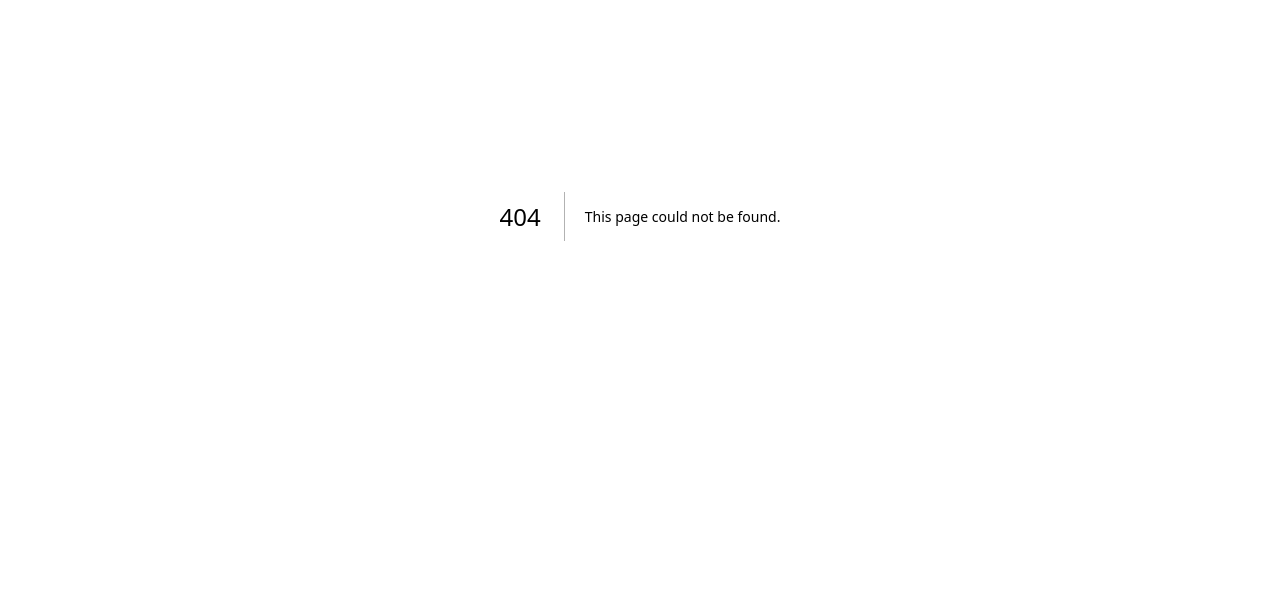
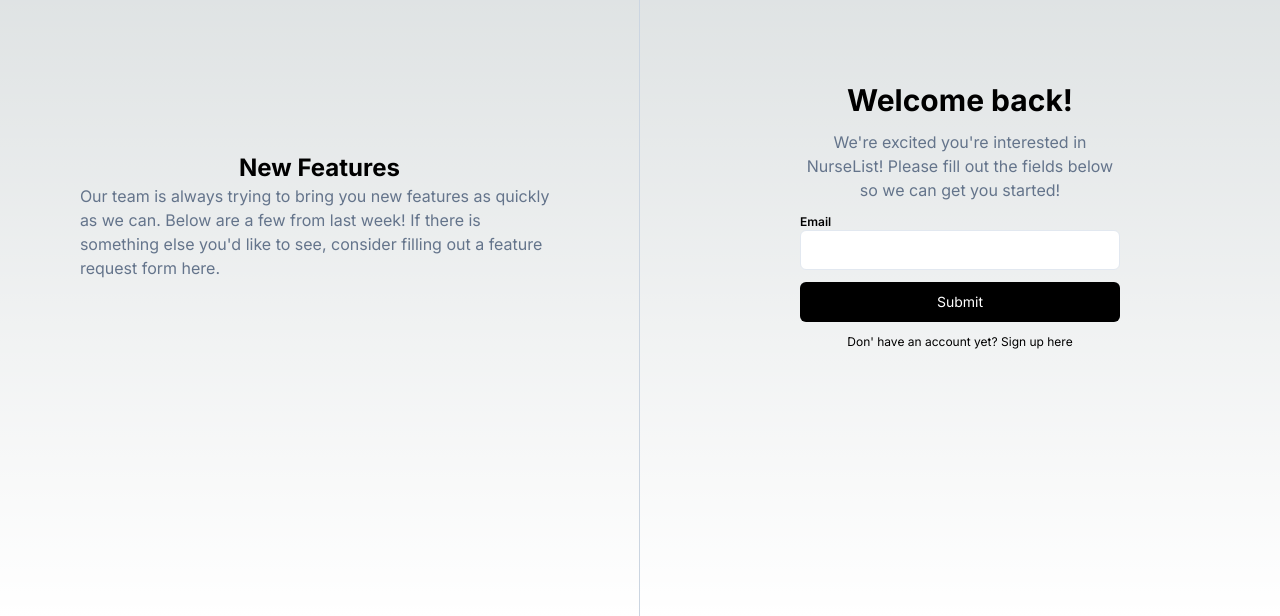
Before and after one commit to tjvonbr/nurse-list, a Next.js app: page /login in a window 1280 px wide. Before the commit this address had no page. Shown: the part 184-800 px from the top of the page. Built offline with nearby package versions, Linux system fonts and the light colour scheme.

Commit message:
feature request

```diff
--- /dev/null
+++ b/src/app/(auth)/login/page.tsx
@@ -0,0 +1,26 @@
+import LoginForm from "@/components/LoginForm";
+import NewFeatures from "@/components/NewFeatures";
+import Link from "next/link";
+
+export default function Login() {
+  return (
+    <div className="min-h-screen grid grid-cols-2">
+      <div className="flex flex-col justify-center items-center border-r border-slate-300">
+        <NewFeatures />
+      </div>
+      <div className="flex flex-col justify-center items-center space-y-3">
+        <div className="w-1/2 flex flex-col justify-center items-center space-y-3">
+          <h1 className="text-3xl font-bold">Welcome back!</h1>
+          <p className="text-center text-slate-500">
+            We&apos;re excited you&apos;re interested in NurseList! Please fill
+            out the fields below so we can get you started!
+          </p>
+          <LoginForm />
+          <Link className="mt-3 text-xs hover:underline" href="/register">
+            Don&apos; have an account yet? Sign up here
+          </Link>
+        </div>
+      </div>
+    </div>
+  );
+}
--- /dev/null
+++ b/src/app/feature-request/page.tsx
@@ -0,0 +1,16 @@
+import FeatureRequestForm from "@/components/FeatureRequestForm";
+
+export default function FeatureRequest() {
+  return (
+    <div className="min-h-screen py-2 px-2">
+      <h1 className="text-3xl font-bold">Feature Request</h1>
+      <p className="text-slate-500">
+        We value no one else&apos;s opinion more than you! We want to hear from
+        you about what would make this platform even better than it already is!
+        Don&apos;t be surprised if someone reaches out asking for more
+        information!{" "}
+      </p>
+      <FeatureRequestForm />
+    </div>
+  );
+}
--- /dev/null
+++ b/src/components/FeatureRequestForm.tsx
@@ -0,0 +1,53 @@
+"use client";
+
+import { useState } from "react";
+import Spinner from "./common/Spinner";
+
+export default function FeatureRequestForm() {
+  const [subject, setSubject] = useState("");
+  const [request, setRequest] = useState("");
+  const [isSubmitting, setIsSubmitting] = useState(false);
+
+  async function handleSubmit(e: React.FormEvent) {
+    e.preventDefault();
+    setIsSubmitting(true);
+  }
+
+  return (
+    <form className="w-full mt-20 flex flex-col items-center space-y-3">
+      <fieldset className="w-1/2 flex flex-col">
+        <label className="mb-1 text-xs font-semibold" htmlFor="">
+          Subject
+        </label>
+        <input
+          className="h-10 m-0 px-2 py-1 border border-slate-200 rounded-md text-sm"
+          type="text"
+          name="subject"
+          id="subject"
+          value={subject}
+          onChange={(e: React.ChangeEvent<HTMLInputElement>) =>
+            setSubject(e.target.value)
+          }
+        />
+      </fieldset>
+      <fieldset className=" w-1/2 flex flex-col">
+        <label className="mb-1 text-xs font-semibold" htmlFor="">
+          Body
+        </label>
+        <textarea
+          className="h-64 px-2 py-1 text-sm"
+          value={request}
+          onChange={(e: React.ChangeEvent<HTMLTextAreaElement>) =>
+            setRequest(e.target.value)
+          }
+        />
+      </fieldset>
+      <button
+        className="h-10 w-1/2 flex justify-center items-center rounded-md text-sm bg-black text-white"
+        onClick={handleSubmit}
+      >
+        {isSubmitting ? <Spinner color="white" size={15} /> : "Submit"}
+      </button>
+    </form>
+  );
+}
--- /dev/null
+++ b/src/components/LoginForm.tsx
@@ -0,0 +1,45 @@
+"use client";
+
+import React, { useState } from "react";
+import Spinner from "./common/Spinner";
+
+export default function LoginForm() {
+  const [email, setEmail] = useState("");
+  const [isLoggingIn, setIsLoggingIn] = useState(false);
+
+  async function handleSubmit(e: React.FormEvent) {
+    e.preventDefault();
+    setIsLoggingIn(true);
+
+    setTimeout(() => {
+      setIsLoggingIn(false);
+      setEmail("");
+    }, 1000 * 2);
+  }
+
+  return (
+    <form className="w-full flex flex-col items-center space-y-3">
+      <fieldset className="w-full flex flex-col">
+        <label className="text-xs font-semibold" htmlFor="email">
+          Email
+        </label>
+        <input
+          className="h-10 m-0 px-2 py-1 border border-slate-200 rounded-md text-sm"
+          id="email"
+          name="email"
+          type="text"
+          value={email}
+          onChange={(e: React.ChangeEvent<HTMLInputElement>) =>
+            setEmail(e.target.value)
+          }
+        />
+      </fieldset>
+      <button
+        className="h-10 w-full flex justify-center items-center rounded-md text-sm bg-black text-white"
+        onClick={handleSubmit}
+      >
+        {isLoggingIn ? <Spinner color="white" size={15} /> : "Submit"}
+      </button>
+    </form>
+  );
+}
--- /dev/null
+++ b/src/components/NewFeatures.tsx
@@ -0,0 +1,13 @@
+export default function NewComponents() {
+  return (
+    <div className="w-3/4 flex flex-col justify-center items-center">
+      <h2 className="text-2xl font-bold">New Features</h2>
+      <p className="text-slate-500">
+        Our team is always trying to bring you new features as quickly as we
+        can. Below are a few from last week! If there is something else
+        you&apos;d like to see, consider filling out a feature request form
+        here.
+      </p>
+    </div>
+  );
+}
--- a/src/components/RegisterForm.tsx
+++ b/src/components/RegisterForm.tsx
@@ -2,7 +2,6 @@
 
 import { useState } from "react";
 import Spinner from "./common/Spinner";
-import PlacesAutocomplete from "react-places-autocomplete";
 
 export default function RegisterForm() {
   const [firstName, setFirstName] = useState("");
```
